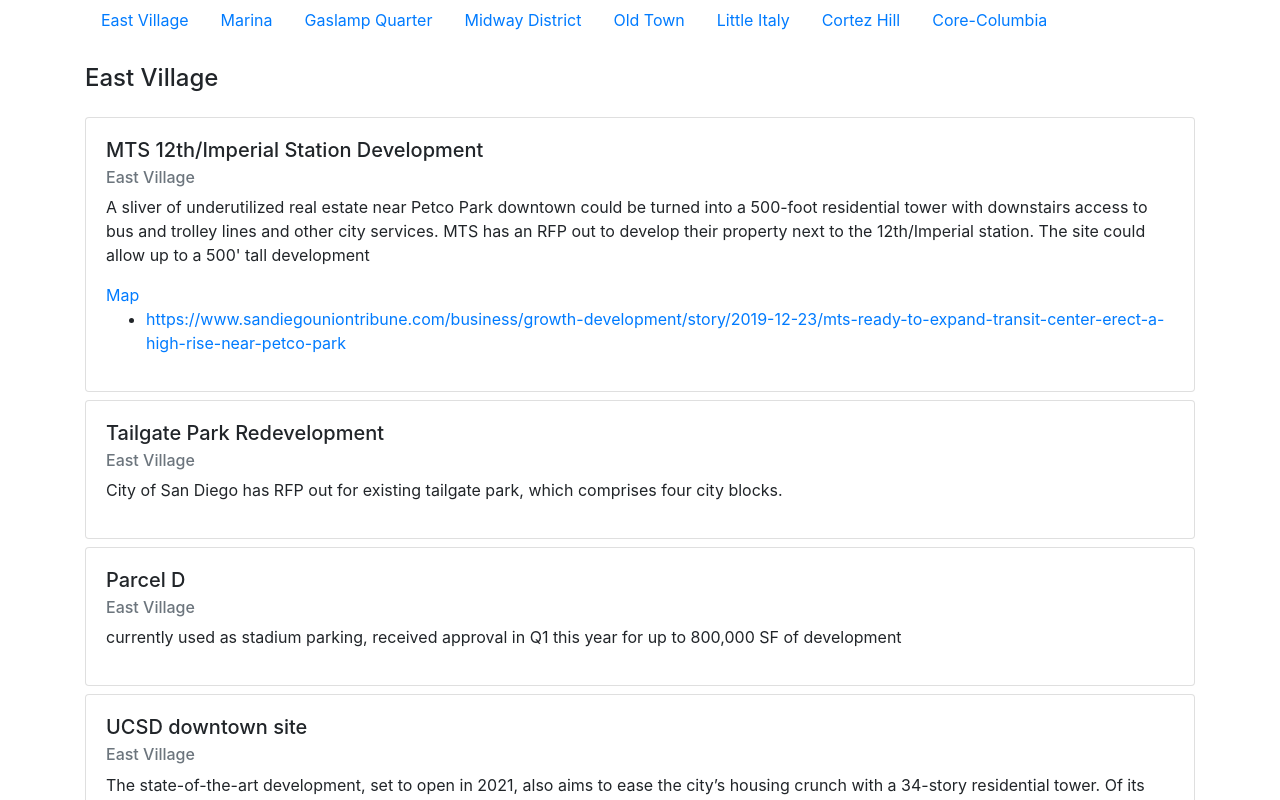
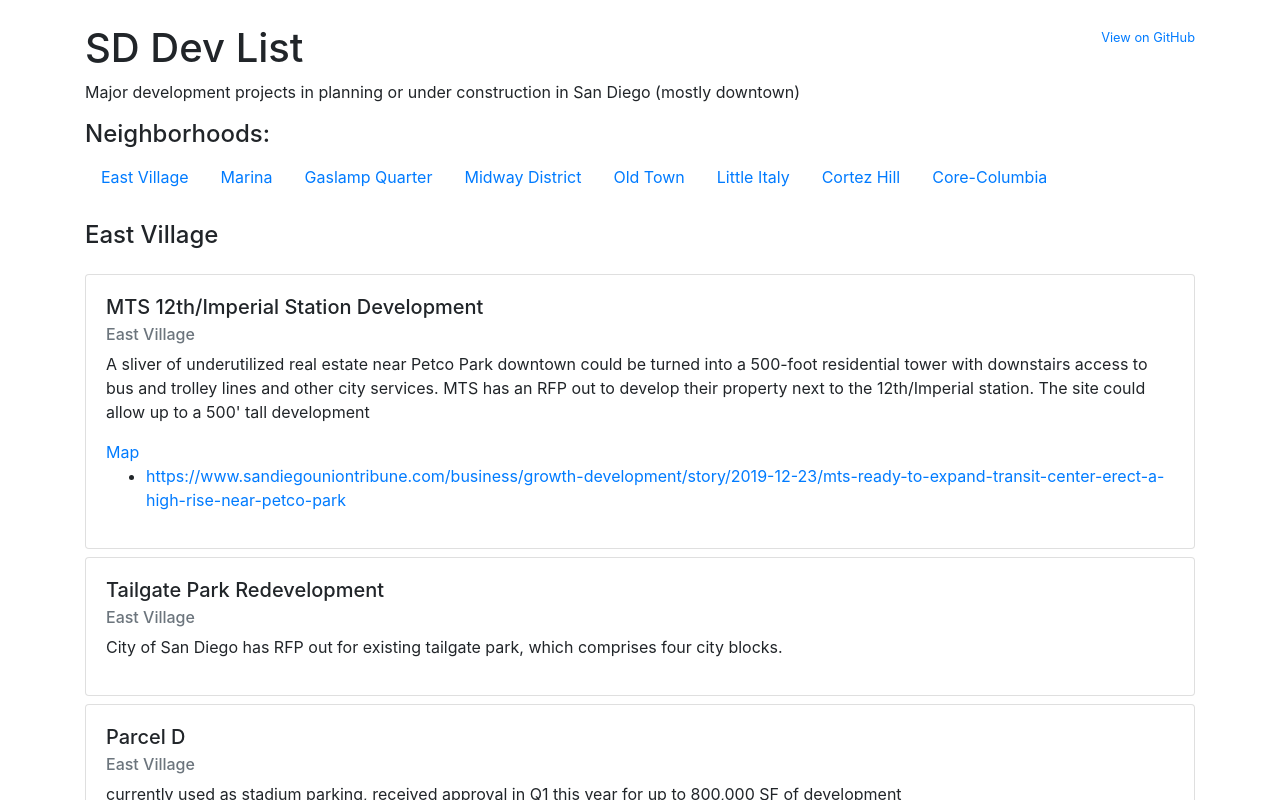
Before and after one commit to simpixelated/sd-dev-list, a React (Create React App) app: page / in a window 1280 px wide. Shown: the top 800 px of the page. Built offline with nearby package versions, Linux system fonts and the light colour scheme.

Commit message:
adds location display, address for UCSD, and meta info to top

```diff
--- a/public/index.html
+++ b/public/index.html
@@ -7,7 +7,7 @@
     <meta name="theme-color" content="#000000" />
     <meta
       name="description"
-      content="Web site created using create-react-app"
+      content="Projects in planning or under construction in San Diego"
     />
     <link rel="apple-touch-icon" href="%PUBLIC_URL%/logo192.png" />
     <!--
--- a/src/App.js
+++ b/src/App.js
@@ -7,6 +7,11 @@ function App() {
   const groupedProjects = groupBy(projects, 'neighborhood')
   return (
     <div className="container">
+      <div className="float-right"><small><a href="https://github.com/simpixelated/sd-dev-list">View on GitHub</a></small></div>
+      <h1 className="mt-4">SD Dev List</h1>
+      <p>Major development projects in planning or under construction in San Diego (mostly downtown)</p>
+
+      <h4>Neighborhoods:</h4>
       <ul className="nav">
         {Object.keys(groupedProjects).map(neighborhood => (
           <li className="nav-item" key={neighborhood}>
@@ -23,6 +28,7 @@ function App() {
               <div className="card-body">
                 <h5 className="card-title">{project.title || `${project.neighborhood} ${project.type}`}</h5>
                 {project.neighborhood && <h6 className="card-subtitle mb-2 text-muted">{project.neighborhood}</h6>}
+                {project.location && <p className="card-subtitle mb-2 text-muted"><small>{project.location}</small></p>}
                 {project.description && <p className="card-text">{project.description}</p>}
                 {project.address && <a className="card-link" href={`https://www.google.com/maps/place/${project.address}`}>Map</a>}
                 {project.links &&
--- a/src/projects.json
+++ b/src/projects.json
@@ -57,6 +57,7 @@
     "status": "construction",
     "neighborhood": "East Village",
     "location": "Park Avenue and Market Street",
+    "address": "1188 Market St, San Diego, CA 92101",
     "title": "UCSD downtown site",
     "description": "The state-of-the-art development, set to open in 2021, also aims to ease the city’s housing crunch with a 34-story residential tower. Of its 426 units, 85 will be reserved for very low- income residents.",
     "links": [
```
